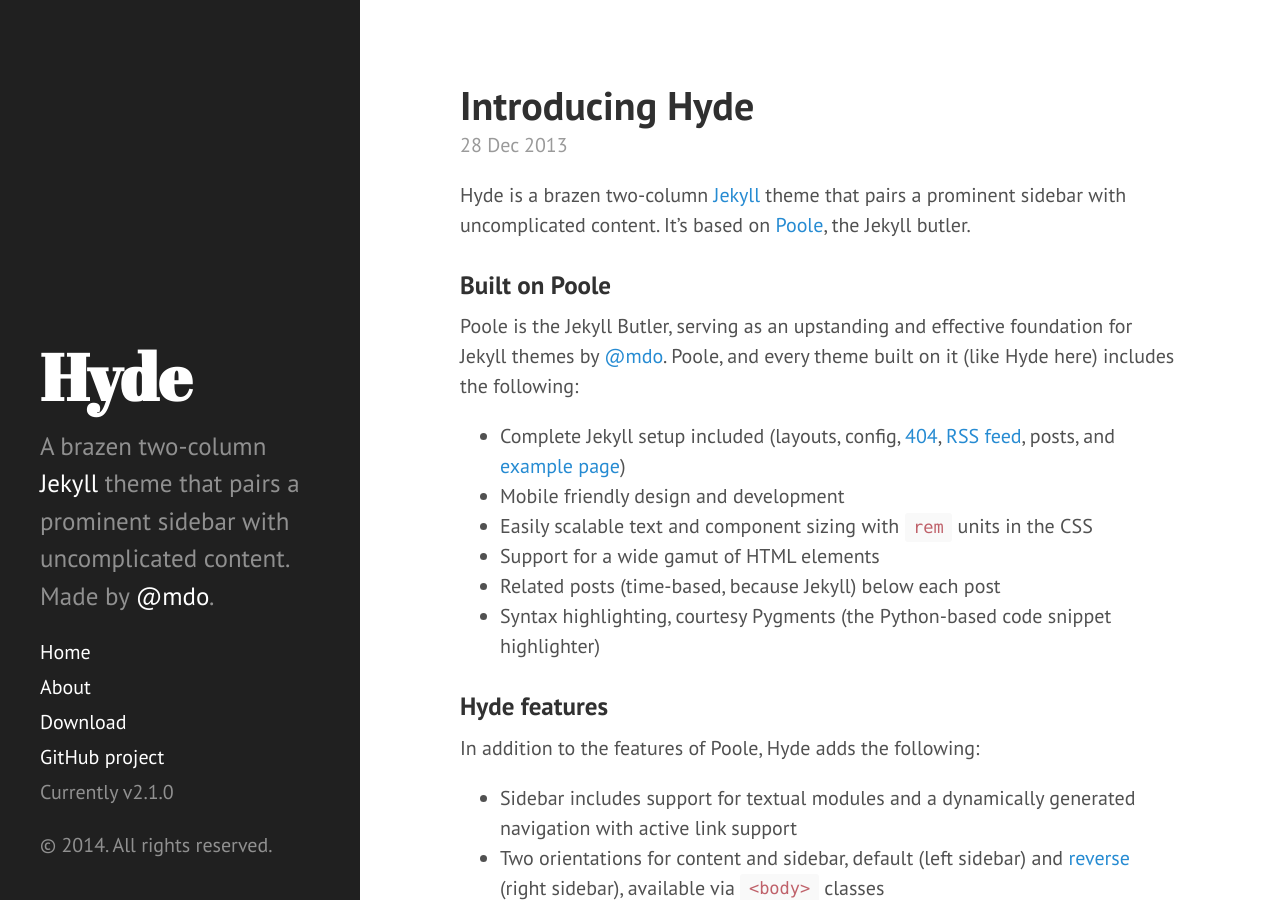
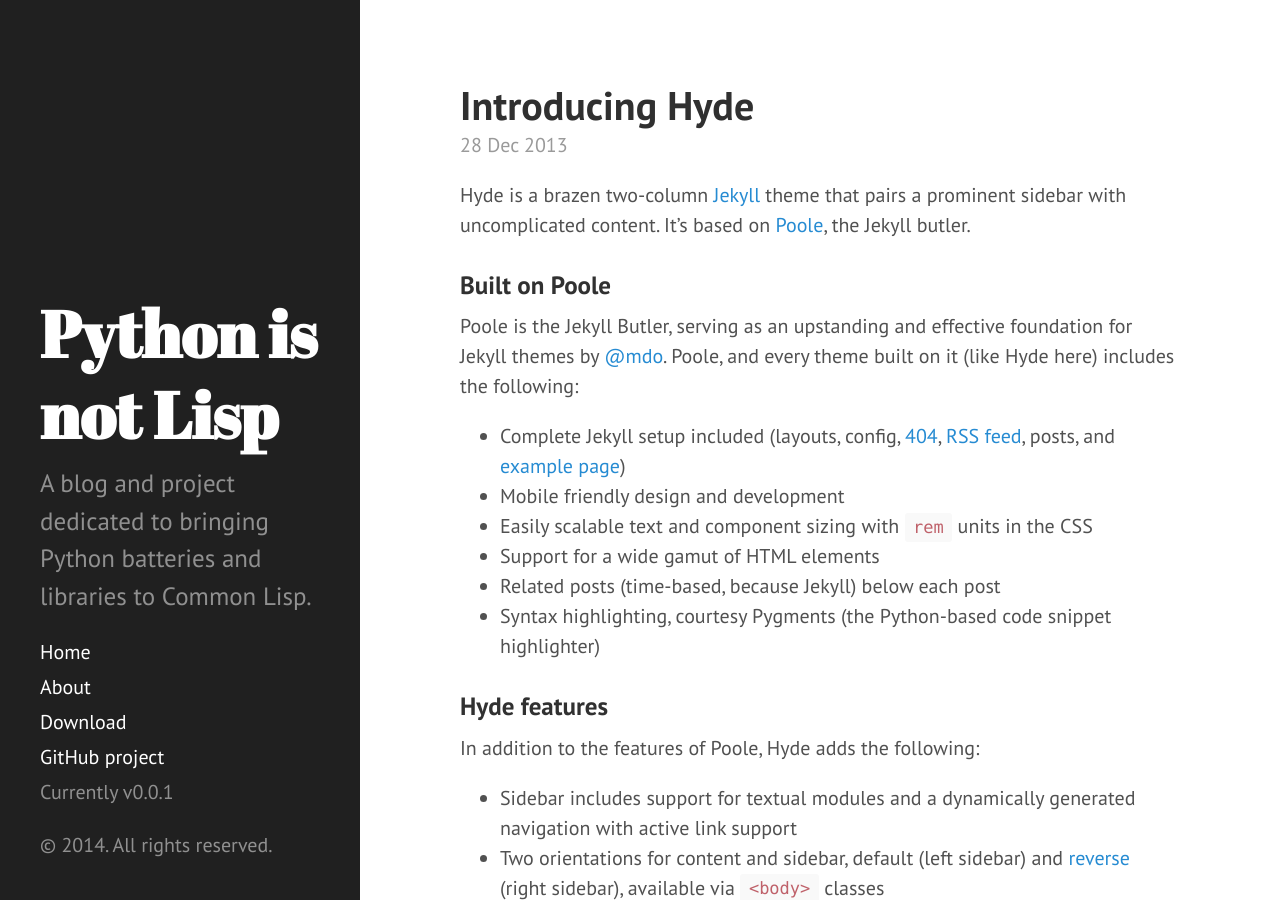
Before and after one commit to felipeochoa/aqua-lisp, a Jekyll site: the page built from index.html, in a window 1280 px wide and 900 px high. Built offline with Jekyll 4.4.1, drawn with Linux system fonts in a browser that asks for light colours; Markdown is read by kramdown in place of the engine named in the settings; the list of posts is cut into pages by our own code.

Commit message:
Updated config; replaced Poole-specific data

```diff
--- a/_config.yml
+++ b/_config.yml
@@ -7,20 +7,20 @@
 relative_permalinks: true
 
 # Setup
-title:            Hyde
-tagline:          'A Jekyll theme'
-description:      'A brazen two-column <a href="http://jekyllrb.com" target="_blank">Jekyll</a> theme that pairs a prominent sidebar with uncomplicated content. Made by <a href="https://twitter.com/mdo" target="_blank">@mdo</a>.'
-url:              http://hyde.getpoole.com
+title:            Python is not Lisp
+tagline:          'A Python to Common Lisp translator'
+description:      'A blog and project dedicated to bringing Python batteries and libraries to Common Lisp.'
+url:              https://github.com/felipeochoa/py-lisp/
 baseurl:          /py-lisp/
 
 author:
-  name:           'Mark Otto'
-  url:            https://twitter.com/mdo
+  name:           'Felipe Ochoa'
+  url:            https://www.linkedin.com/in/felipeochoa
 
 paginate:         5
 
 # Custom vars
-version:          2.1.0
+version:          0.0.1
 
 github:
-  repo:           https://github.com/poole/hyde
+  repo:           https://github.com/felipeochoa/py-lisp/
```
